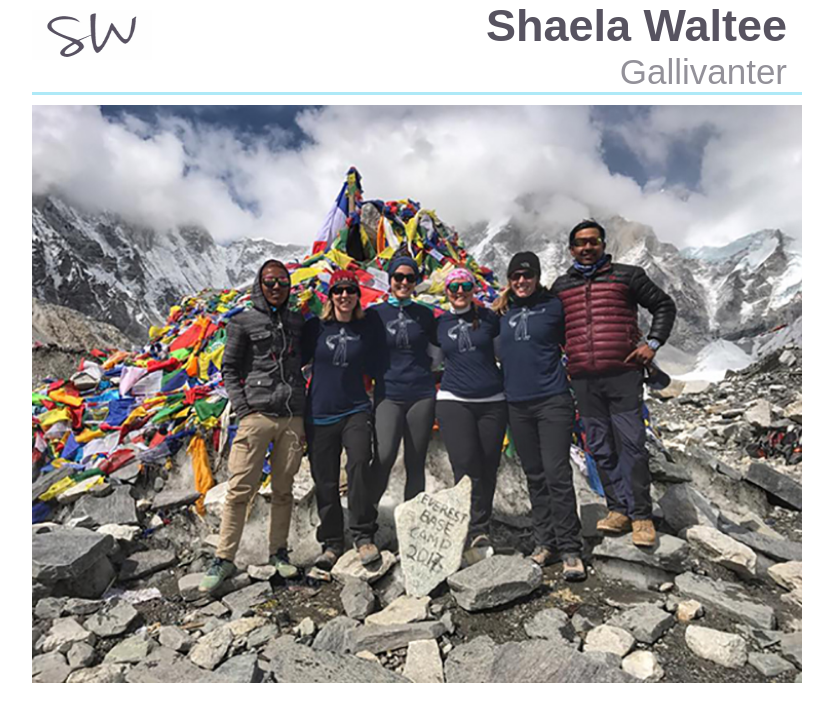
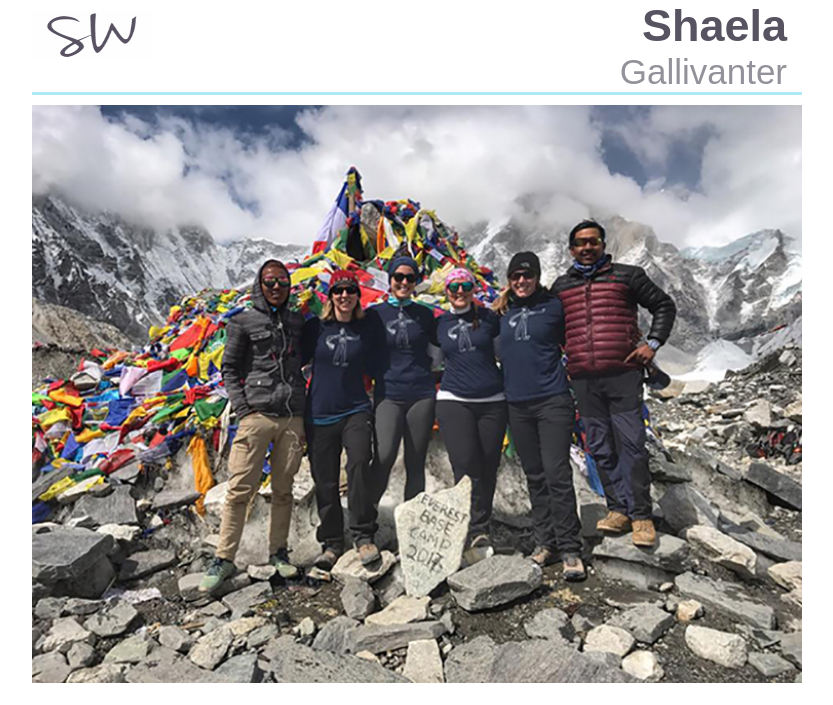
Before and after one commit to shaelaw/Udacity-Portfolio-Project, a plain HTML site: page index.html in a window 1280 px wide. Shown: the top 705 px of the page, without its empty margins (223-1056 px from the left). Drawn offline with Linux system fonts and the light colour scheme.

Commit message:
Update index.html

```diff
--- a/index.html
+++ b/index.html
@@ -10,7 +10,7 @@
 	<header class="headerContainer">
 		<img alt="sw" src="img/logo.jpg">
 		<div class="nameContainer">
-			<h1>Shaela Waltee</h1>
+			<h1>Shaela</h1>
 			<p class="tagline">Gallivanter</p>
 		</div>
 	</header>
```
